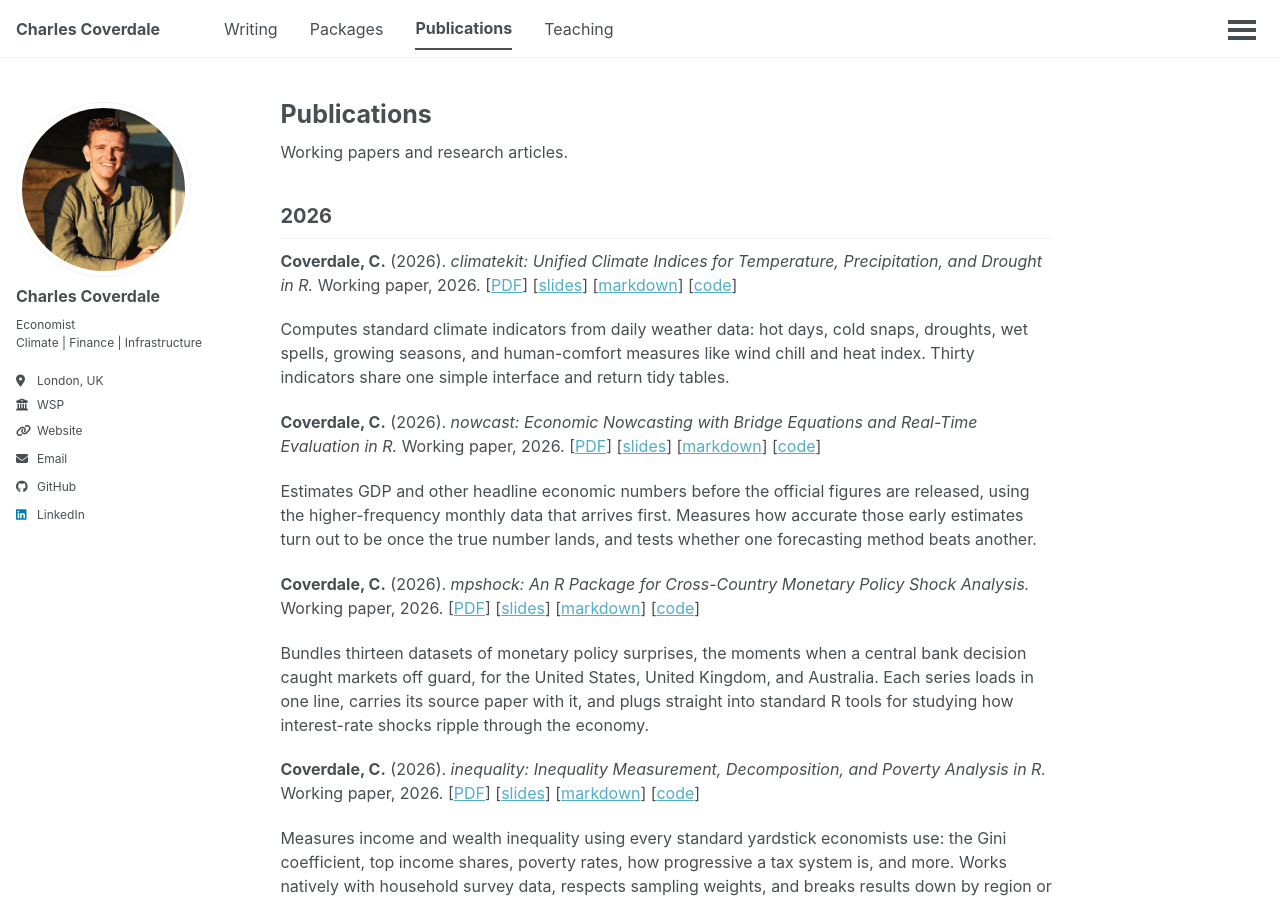
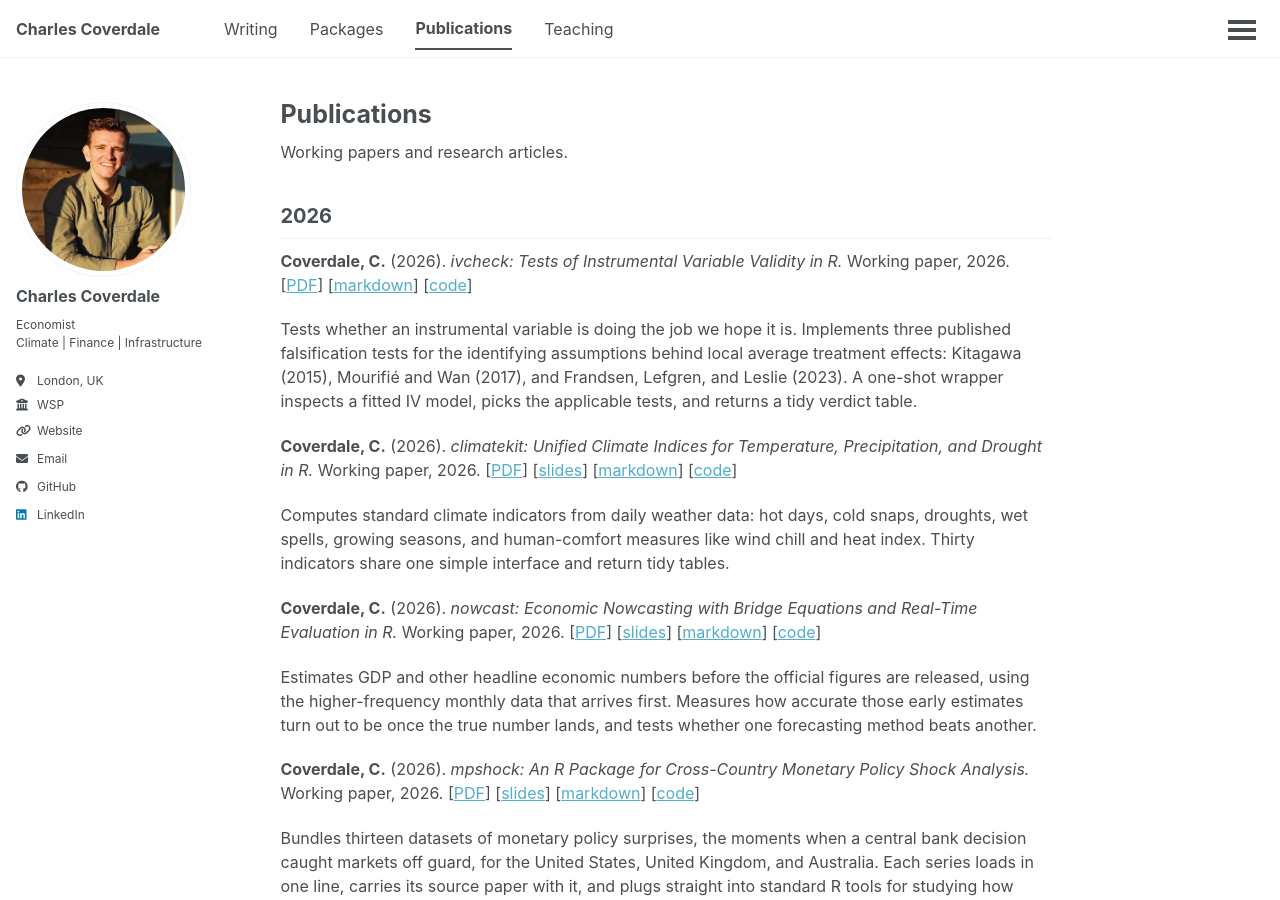
Before and after one commit to charlescoverdale/charlescoverdale.github.io, a Jekyll site: the page built from _pages/publications.md, in a window 1280 px wide and 900 px high. Built offline with Jekyll 4.4.1, drawn with Linux system fonts in a browser that asks for light colours; a script that is not in the unit is left out.

Commit message:
Add ivcheck (2026) to publications page
New working paper entry for ivcheck: tests of instrumental variable
validity in R, implementing Kitagawa (2015), Mourifie-Wan (2017), and
Frandsen-Lefgren-Leslie (2023). PDF uploaded to /files/; markdown
source linked on the repo. Slides not yet generated (v0.1.1).

```diff
--- a/_pages/publications.md
+++ b/_pages/publications.md
@@ -8,6 +8,10 @@ author_profile: true
 Working papers and research articles.
 
 ## 2026
+
+**Coverdale, C.** (2026). *ivcheck: Tests of Instrumental Variable Validity in R.* Working paper, 2026. \[[PDF](/files/coverdale_ivcheck_2026.pdf)\] \[[markdown](https://github.com/charlescoverdale/ivcheck/blob/main/paper/rj/paper.Rmd)\] \[[code](https://github.com/charlescoverdale/ivcheck)\]
+
+Tests whether an instrumental variable is doing the job we hope it is. Implements three published falsification tests for the identifying assumptions behind local average treatment effects: Kitagawa (2015), Mourifié and Wan (2017), and Frandsen, Lefgren, and Leslie (2023). A one-shot wrapper inspects a fitted IV model, picks the applicable tests, and returns a tidy verdict table.
 
 **Coverdale, C.** (2026). *climatekit: Unified Climate Indices for Temperature, Precipitation, and Drought in R.* Working paper, 2026. \[[PDF](/files/coverdale_climatekit_2026.pdf)\] \[[slides](/files/coverdale_climatekit_slides_2026.pdf)\] \[[markdown](https://github.com/charlescoverdale/climatekit/blob/main/paper/rj_submit/climatekit.Rmd)\] \[[code](https://github.com/charlescoverdale/climatekit)\]
 
```
Also changed, not shown: 1 other file.
